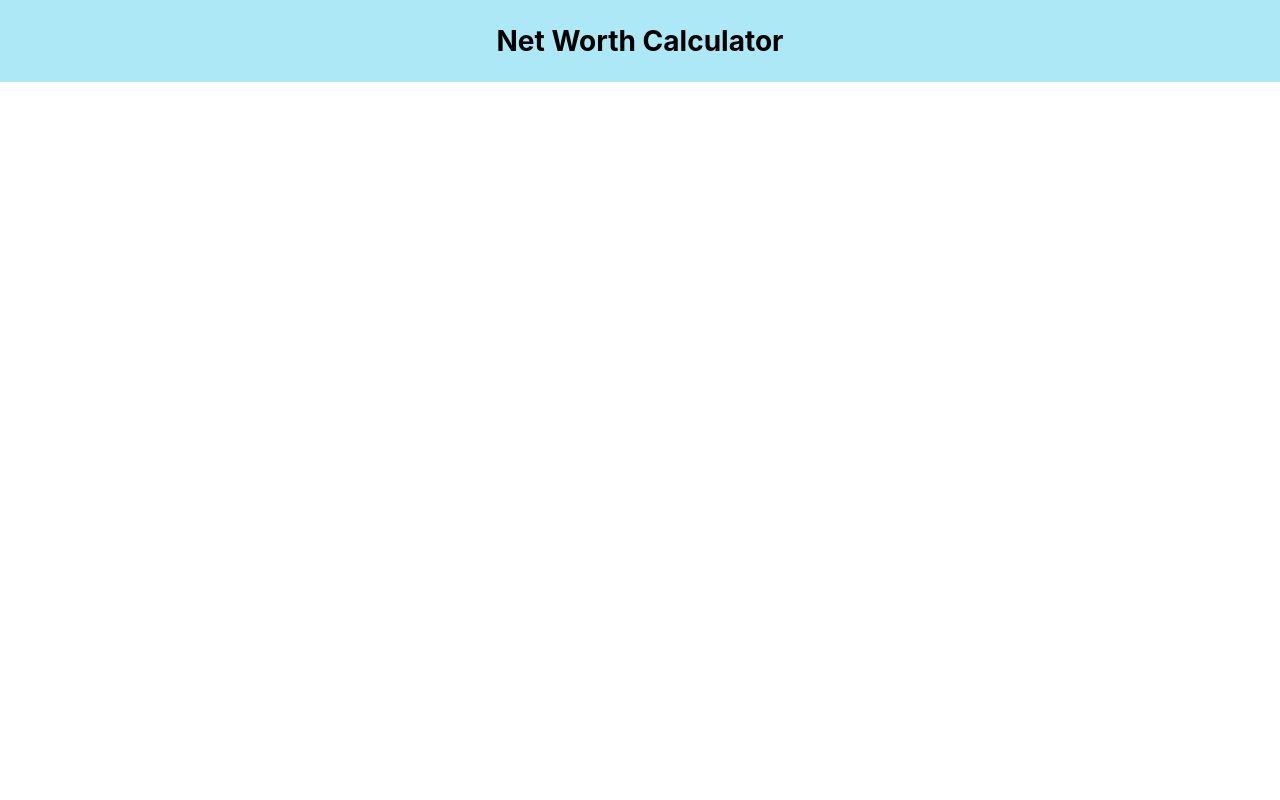
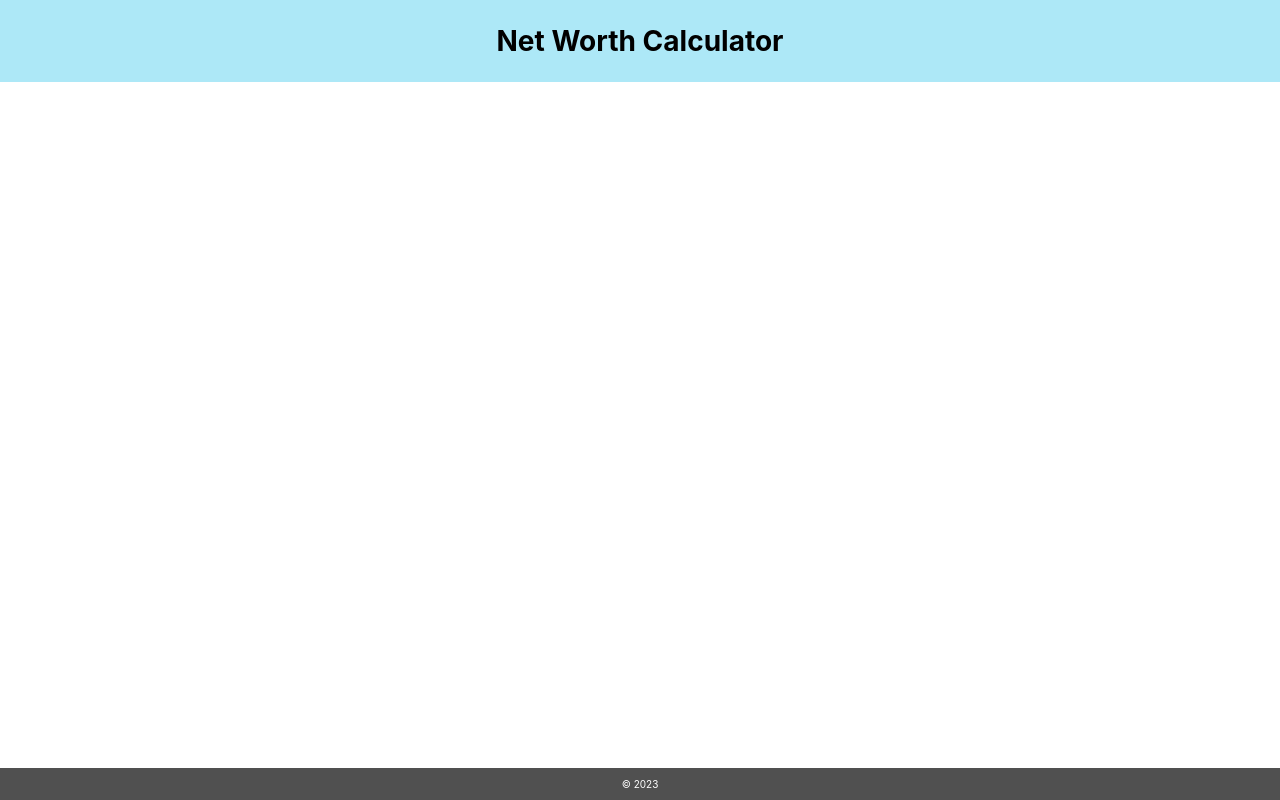
Before and after one commit to tahaafzal5/net-worth-calculator, a React (Create React App) app in the folder app/: page / in a window 1280 px wide. Built offline with nearby package versions, Linux system fonts and the light colour scheme.

Commit message:
Add Footer

```diff
--- a/app/src/App/App.js
+++ b/app/src/App/App.js
@@ -1,9 +1,12 @@
 import Header from '../Components/Header';
+import Footer from '../Components/Footer';
 
 function App() {
   return (
     <div className="app">
       <Header />
+
+      <Footer />
     </div>
   );
 }
--- /dev/null
+++ b/app/src/Components/Footer.js
@@ -0,0 +1,11 @@
+import '../Styles/Footer.css';
+
+function Footer() {
+    return (
+        <footer className="footer">
+            <p>&copy; {new Date().getFullYear()}</p>
+        </footer>
+    );
+}
+
+export default Footer;
--- /dev/null
+++ b/app/src/Styles/Footer.css
@@ -0,0 +1,9 @@
+.footer {
+    position: fixed;
+    bottom: 0;
+    width: 100%;
+    background-color: rgb(80, 80, 80);
+    font-size: 10px;
+    color: rgb(255, 255, 255);
+    text-align: center;
+}
```
